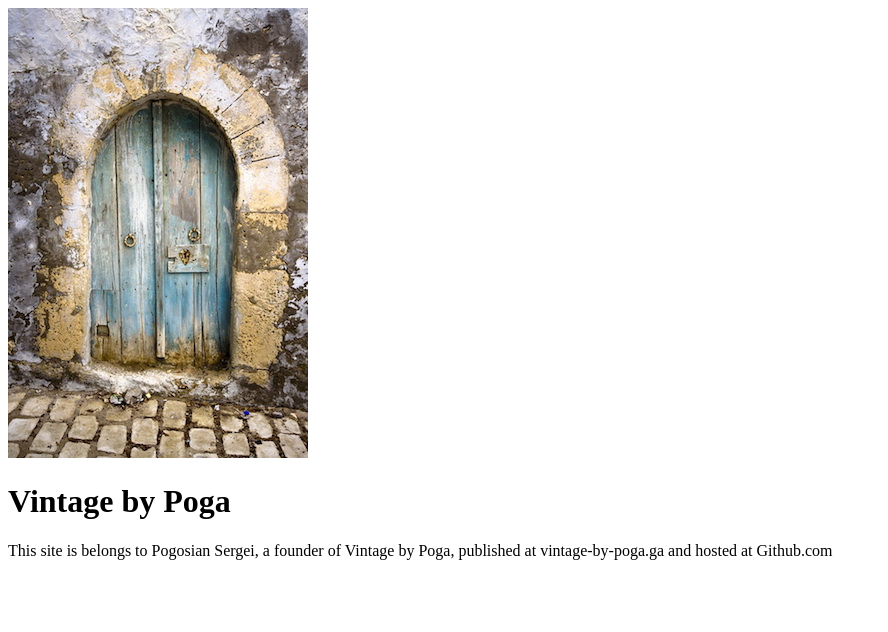
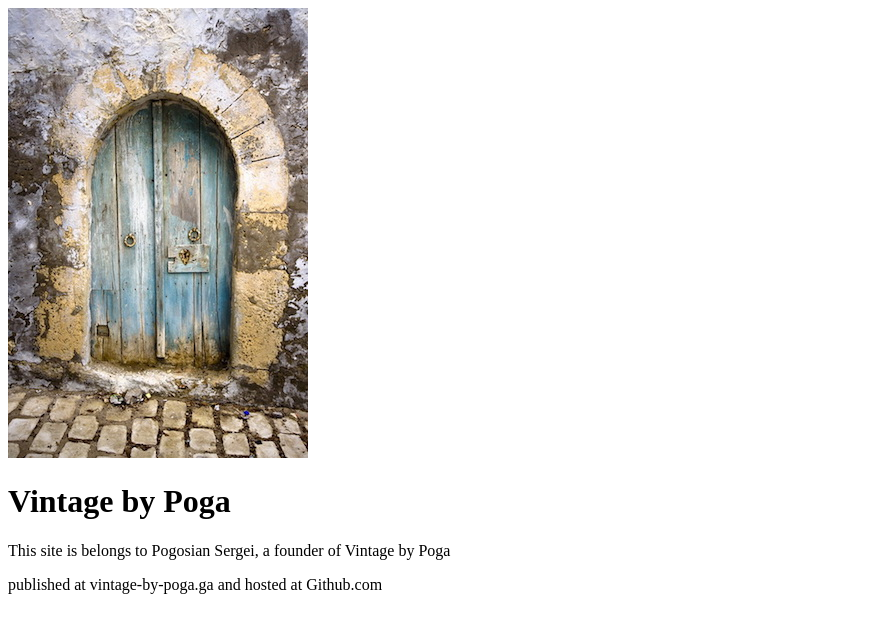
Before and after one commit to indexmod/vintage-by-poga, a plain HTML site: page index.html in a window 1280 px wide. Shown: the whole page, without its empty margins (0-888 px from the left). Drawn offline with Linux system fonts and the light colour scheme.

Commit message:
Update index.html

```diff
--- a/index.html
+++ b/index.html
@@ -8,7 +8,8 @@
 
 <h1>Vintage by Poga</h1>
 
-<p>This site is belongs to Pogosian Sergei, a founder of Vintage by Poga, published at vintage-by-poga.ga and hosted at Github.com</p>
+<p>This site is belongs to Pogosian Sergei, a founder of Vintage by Poga</p>
+<p>published at vintage-by-poga.ga and hosted at Github.com</p>
 
 </body>
 </html>
```
